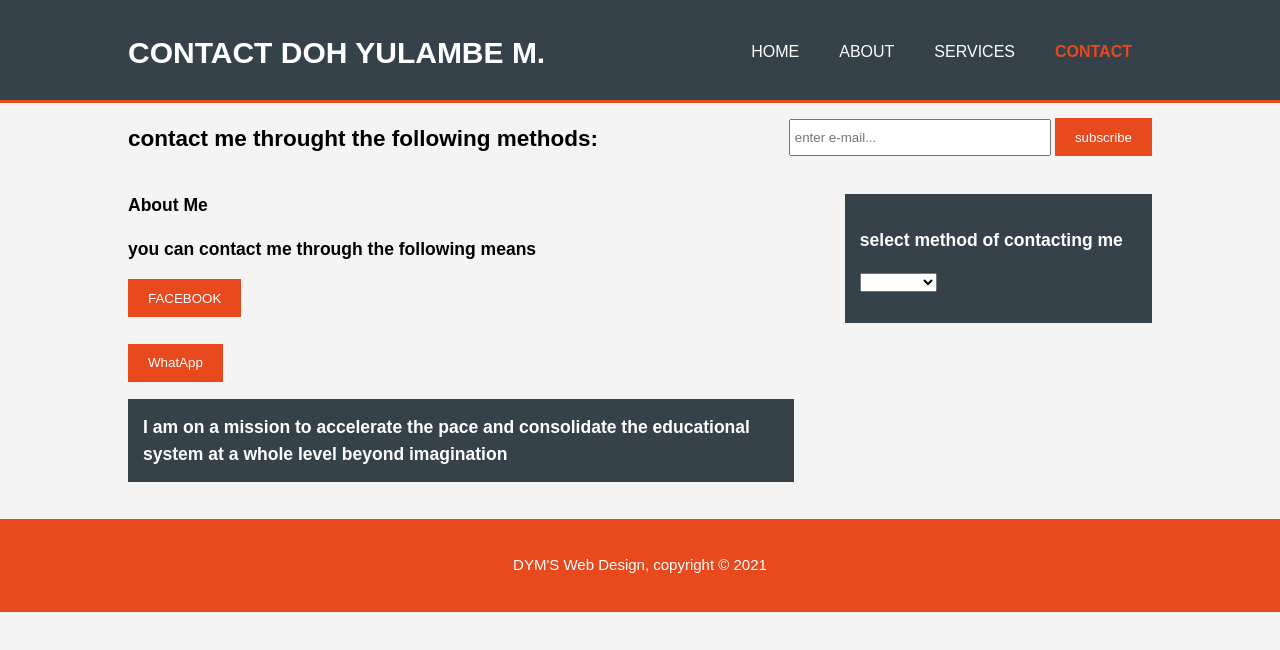
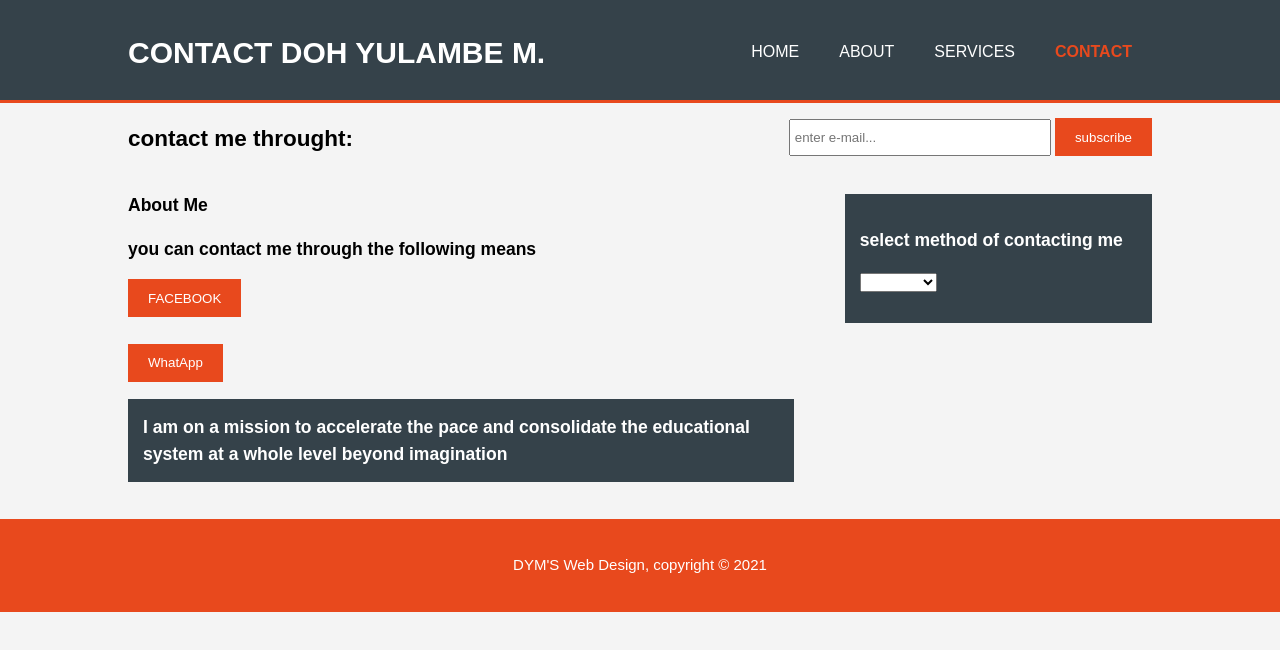
Before and after one commit to dohyulambe/dohyulambe_first_portfolio.github.io, a plain HTML site: page contact.html in a window 1280 px wide. Drawn offline with Linux system fonts and the light colour scheme.

Commit message:
Add files via upload

```diff
--- a/contact.html
+++ b/contact.html
@@ -27,7 +27,7 @@
     </header>
     <section id="newsletter">
             <div class="container">
-                <h1><strong>contact me throught the following methods:</strong></h1>
+                <h1><strong>contact me throught:</strong></h1>
                 <form>
                     <input type="email" placeholder="enter e-mail..." required>
                     <button type="submit" class="button 1">subscribe</button>
```
